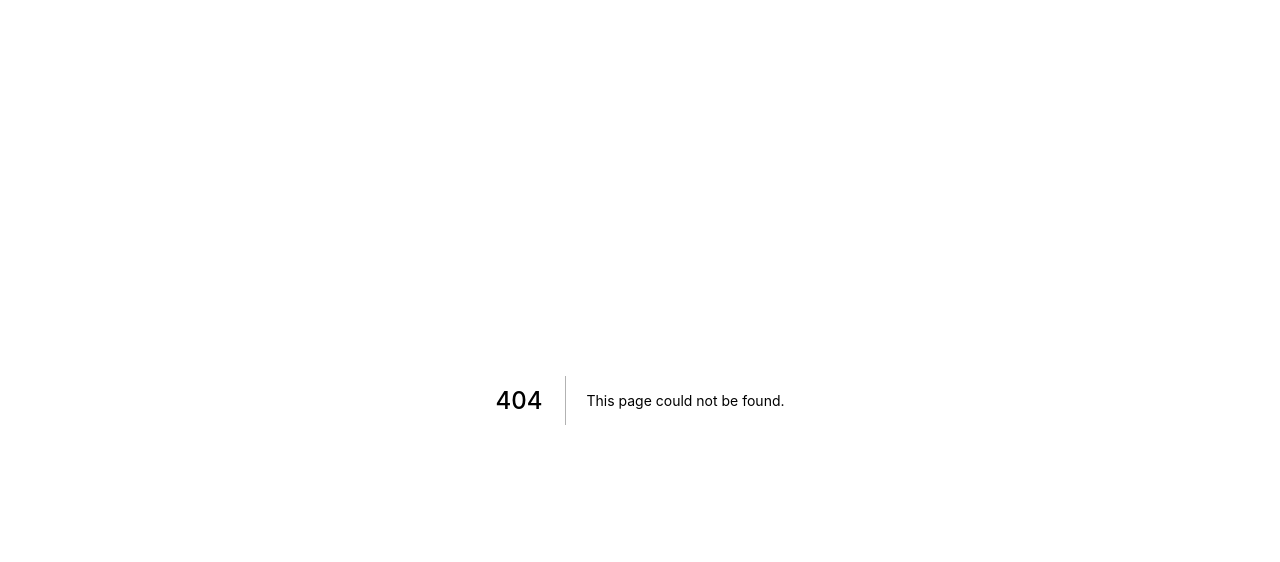
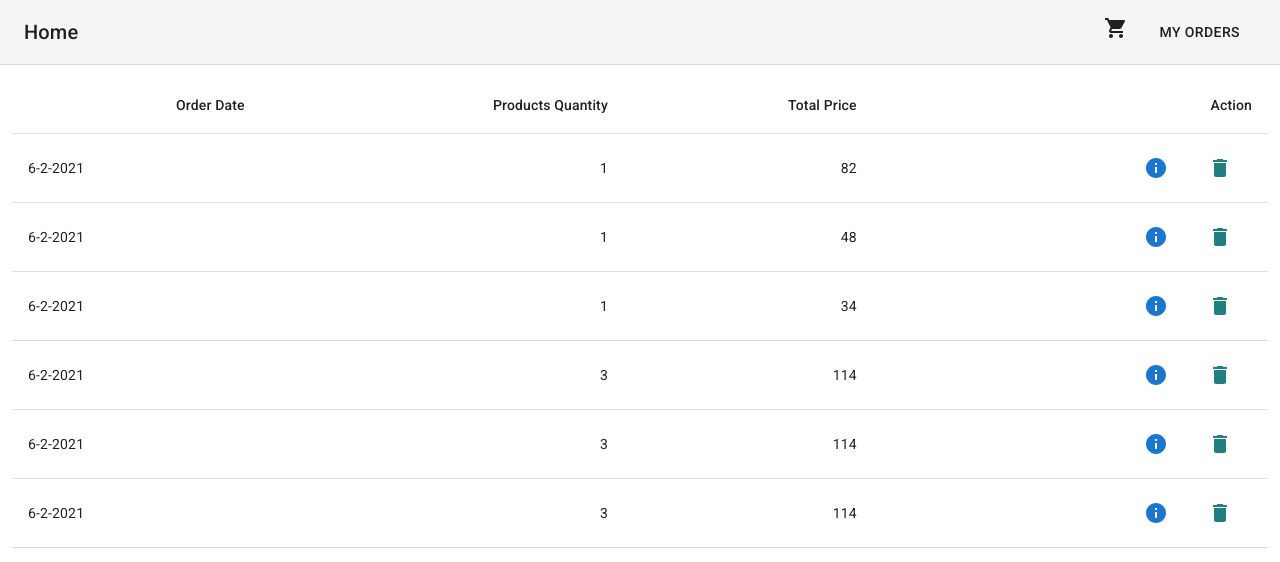
Before and after one commit to ismaelmiah/reactnext, a Next.js app: page /orders in a window 1280 px wide. Before the commit this address had no page. Shown: the top 562 px of the page. Built offline with nearby package versions, Linux system fonts and the light colour scheme.

Commit message:
order shows correctly

```diff
--- a/components/Layout.js
+++ b/components/Layout.js
@@ -67,14 +67,14 @@ export const Layout = ({ children, title="Home" }) => {
               </NextLink>
             </nav>
             <nav>
-              <NextLink href="/order">
+              <NextLink href="/orders">
                 <Link
                   variant="button"
                   color="textPrimary"
-                  href="/order"
+                  href="/orders"
                   className={classes.link}
                 >
-                  My Order
+                  My Orders
                 </Link>
               </NextLink>
             </nav>
--- a/pages/order.js
+++ /dev/null
@@ -1,5 +0,0 @@
-const order = () => {
-  return <h1>This is order page</h1>;
-};
-
-export default order;
--- /dev/null
+++ b/pages/orders.js
@@ -0,0 +1,88 @@
+import React from "react";
+import Link from "next/link";
+import DeleteIcon from "@material-ui/icons/Delete";
+import InfoIcon from '@material-ui/icons/Info';
+import {
+  Button,
+  Card,
+  Grid,
+  List,
+  ListItem,
+  Slide,
+  Table,
+  TableBody,
+  TableCell,
+  TableContainer,
+  TableHead,
+  TableRow,
+  Typography,
+} from "@material-ui/core";
+import data from "../utils/order.json";
+
+import { Layout } from "../components/Layout";
+
+export const getStaticProps = async (context) => {
+  return {
+    props: {
+      orders: data,
+    },
+  };
+};
+
+const orders = ({ orders }) => {
+  //console.log("Orders - ", orders);
+  orders.map((item) => {
+    console.log(item, " order");
+  });
+  return (
+    <Layout>
+      <Grid container spacing={1}>
+        <Slide direction="up" in={true}>
+          <Grid container spacing={1}>
+            <Grid item md={12}>
+              <Grid container>
+                <TableContainer>
+                  <Table aria-label="Orders">
+                    <TableHead>
+                      <TableRow>
+                        <TableCell align="right">Order Date</TableCell>
+                        <TableCell align="right">Products Quantity</TableCell>
+                        <TableCell align="right">Total Price</TableCell>
+                        <TableCell align="right">Action</TableCell>
+                      </TableRow>
+                    </TableHead>
+                    <TableBody>
+                      {orders.map((order) =>
+                        order.orders.map((item) => (
+                          <TableRow key={item.id}>
+                            <TableCell component="th" scope="row">
+                              {order.date}
+                            </TableCell>
+                            <TableCell align="right">
+                              {order.quantity}
+                            </TableCell>
+                            <TableCell align="right">{order.total}</TableCell>
+                            <TableCell align="right">
+                              <Button color="primary" onClick={() => {}}>
+                                <InfoIcon />
+                              </Button>
+                              <Button color="secondary">
+                                <DeleteIcon />
+                              </Button>
+                            </TableCell>
+                          </TableRow>
+                        ))
+                      )}
+                    </TableBody>
+                  </Table>
+                </TableContainer>
+              </Grid>
+            </Grid>
+          </Grid>
+        </Slide>
+      </Grid>
+    </Layout>
+  );
+};
+
+export default orders;
--- a/utils/order.json
+++ b/utils/order.json
@@ -64,5 +64,43 @@
         "total": 34,
         "date": "6-2-2021",
         "quantity": 1
+    },
+    {
+        "user": {
+            "Name": "rasel",
+            "Mobile": "121398239",
+            "Address": "Dhaka",
+            "ZipCode": "1223"
+        },
+        "orders": [
+            {
+                "id": 4,
+                "name": "Husain",
+                "quantity": 4,
+                "price": 56,
+                "description": "Nunc nisl.",
+                "cartquantity": 1
+            },
+            {
+                "id": 5,
+                "name": "Luciano",
+                "quantity": 5,
+                "price": 7,
+                "description": "Nulla justo.",
+                "cartquantity": 1
+            },
+            {
+                "id": 6,
+                "name": "Yovonnda",
+                "quantity": 6,
+                "price": 51,
+                "description": "Ut at dolor quis odio consequat varius.",
+                "cartquantity": 1
+            }
+        ],
+        "id": 4,
+        "total": 114,
+        "date": "6-2-2021",
+        "quantity": 3
     }
 ]
```
